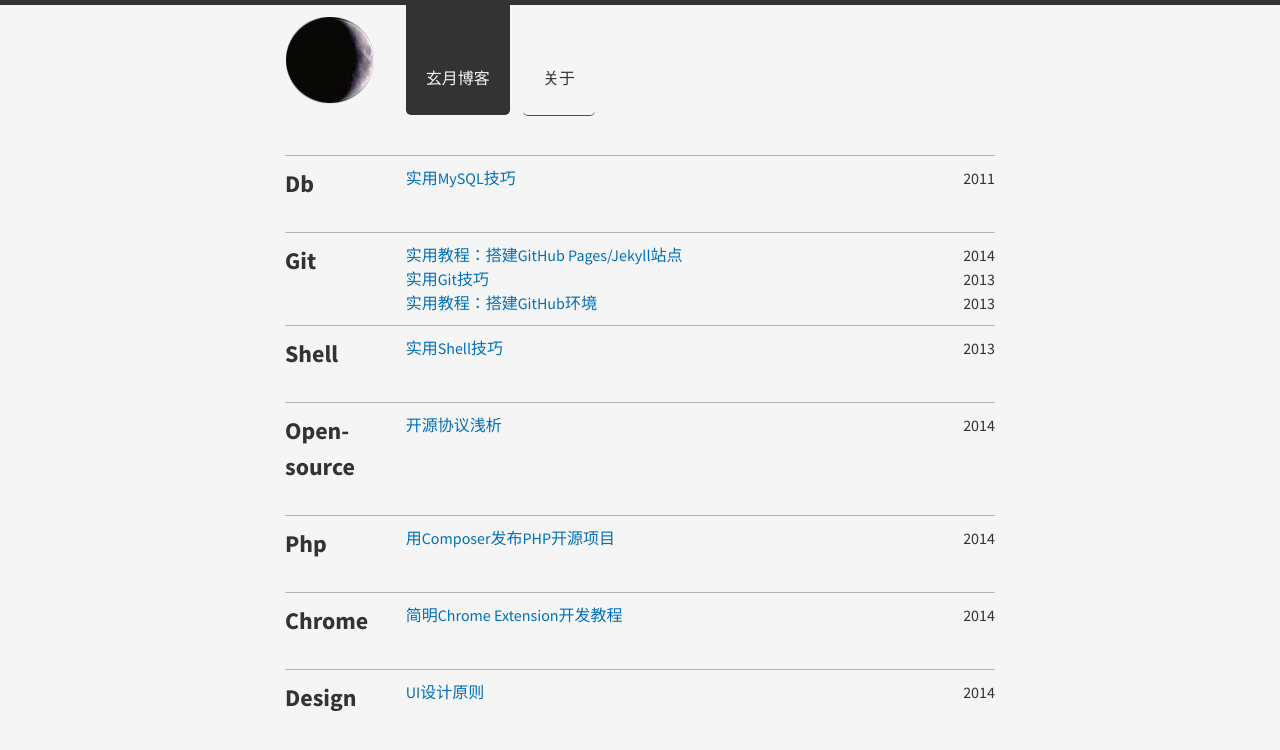
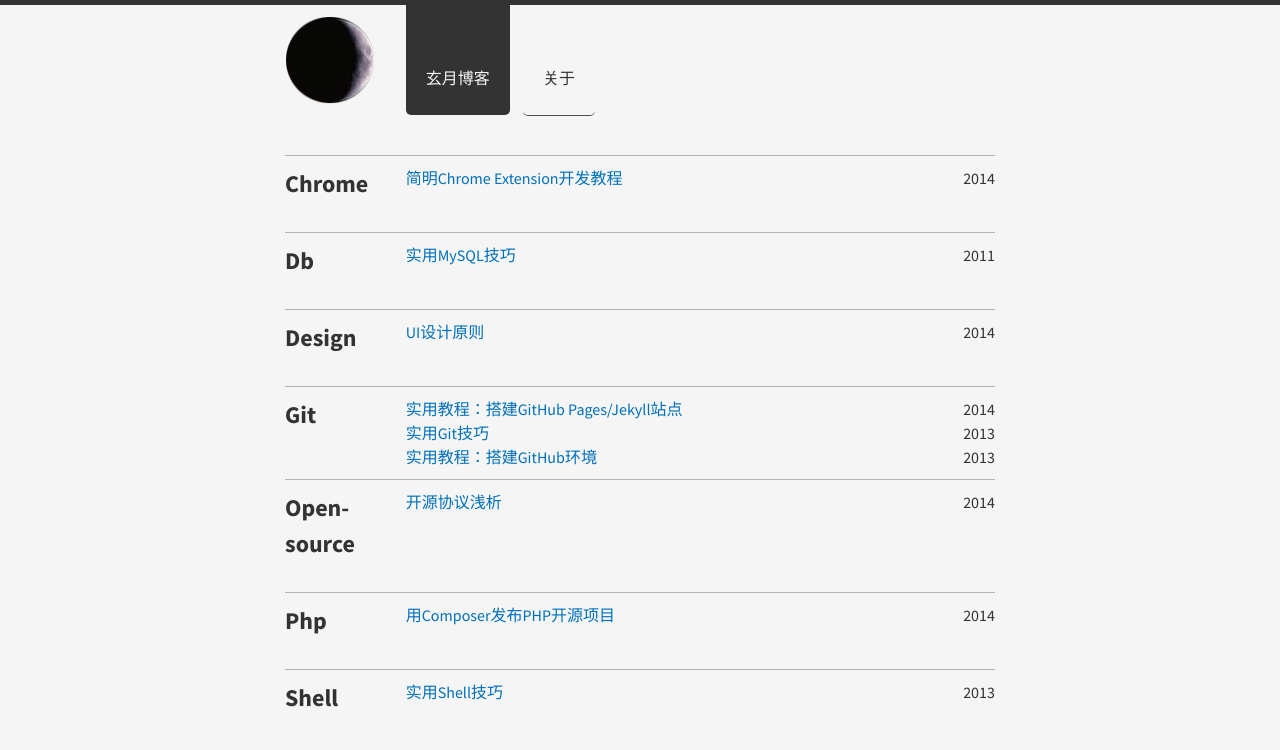
Before and after one commit to lyroyce/lyroyce.github.io, a Jekyll site: the page built from index.html, in a window 1280 px wide. Shown: the top 750 px of the page. Built offline with Jekyll 4.4.1, drawn with Linux system fonts in a browser that asks for light colours; nearby versions of some CDN libraries; Markdown is read by kramdown in place of the engine named in the settings.

Commit message:
sort category

```diff
--- a/index.html
+++ b/index.html
@@ -5,28 +5,29 @@
 
 <section class="archive">
 
-{% for category in site.categories %}
+{% capture categories %}
+  {% for category in site.categories %}
+    {{ category[0] }}
+  {% endfor %}
+{% endcapture %}
+{% assign sortedCategories = categories | split:' ' | sort %}
 
+{% for category in sortedCategories %}
   <div class="bundle row gutters fadeInDown animated">
-    <h2 class="post-year col span_2">{{ category | first | capitalize }}</h2>
+    <h2 class="post-year col span_2">{{ category | capitalize }}</h2>
     <div class="posts-by-year col span_10">
 
-    {% for posts in category %}
-      {% for post in posts %}
-
-        <article class="row gutters">
+    {% for post in site.categories[category] %}
+      <article class="row gutters">
           <a href="{{ site.baseurl }}{{ post.url }}" title="{{ post.title }}" class="col span_8">{{ post.title }}</a>
           <div class="post-date col span_4">
             {{ post.date | date: '%Y' }}
           </div>
         </article>
-
-      {% endfor/%}
     {% endfor %}
 
     </div>
   </div>
-
-{% endfor/%}
+{% endfor %}
 
 </section>
```
